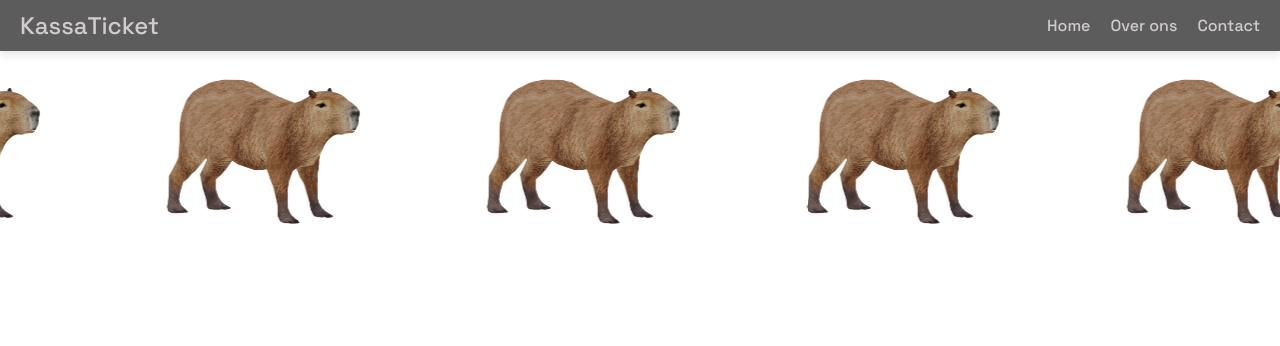
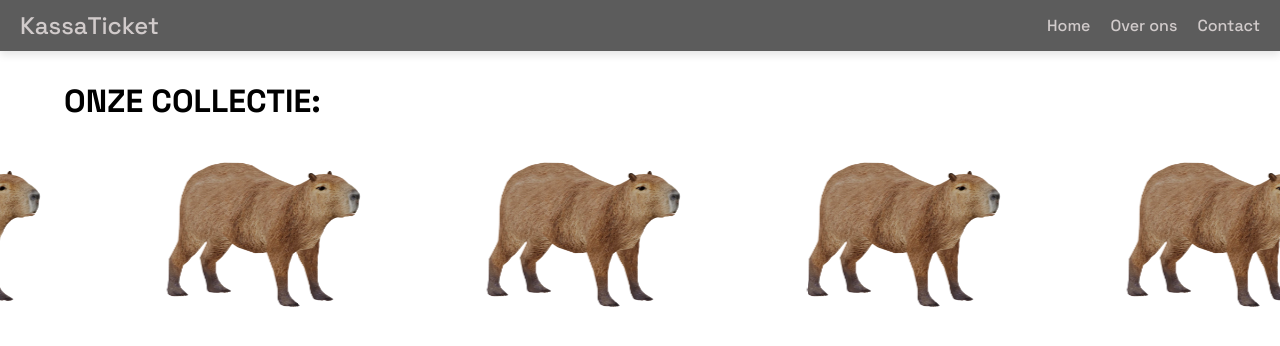
Before and after one commit to fabianvanacoleyen/KASSATICKET-WEBSHOP, a plain HTML site: page index.html in a window 1280 px wide. Drawn offline with Linux system fonts and the light colour scheme; a web font is replaced by a local one.

Commit message:
modified:   index.html 	modified:   styles.css

```diff
--- a/index.html
+++ b/index.html
@@ -21,6 +21,11 @@
             </nav>
         </header>
         <main>
+            <div class="collectie">
+                <h1>
+                    ONZE COLLECTIE:
+                </h1>
+            </div>
             <div class="capybara">
                 <div class="container">
                     <div class="image-track">
--- a/styles.css
+++ b/styles.css
@@ -81,3 +81,7 @@ body, html {
   main {
     padding: 60px 0px; /* Zorg ervoor dat de content niet onder de navbar valt */
   }
+
+  .collectie{
+    padding-left: 5%;
+  }
```
